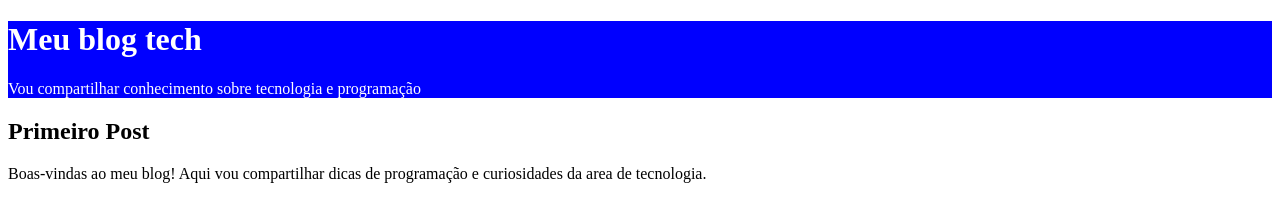
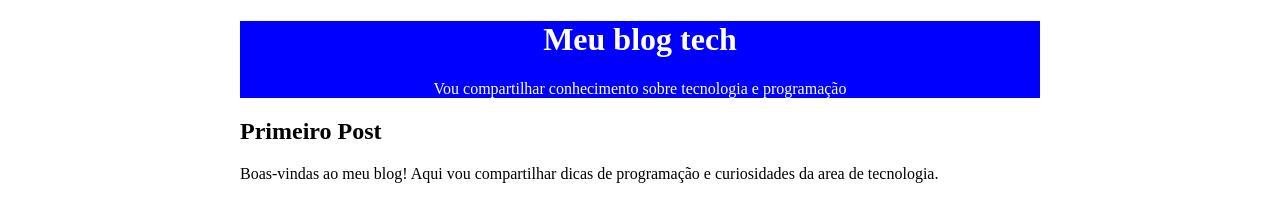
Before and after one commit to JAIROPEREIRA11/jairo-nova-pagina, a plain HTML site: page index.html in a window 1280 px wide. Drawn offline with Linux system fonts and the light colour scheme.

Commit message:
atualizar

```diff
--- a/index.html
+++ b/index.html
@@ -1,6 +1,6 @@
-
 <!DOCTYPE html>
 <html lang="pt-br">
+
 <head>
     <meta charset="UTF-8">
     <meta name="viewport" content="width=device-width, initial-scale=1.0">
@@ -9,16 +9,25 @@
         header {
             background: blue;
             color: #FFFFFF;
+            text-align: center;
+            max-width: 800px;
+            margin: 0 auto;
+        }
+
         main {
             background: #FFFFFF;
             color: #183C63
+            text-align: center;
+            max-width: 800px;
+            margin: 0 auto;
         }
     </style>
 </head>
+
 <body>
     <header>
         <h1>Meu blog tech</h1>
-<p>Vou compartilhar conhecimento sobre tecnologia e programação   </p>
+        <p>Vou compartilhar conhecimento sobre tecnologia e programação </p>
     </header>
 
     <main>
@@ -27,4 +36,5 @@
     </main>
 
 </body>
+
 </html>
```
Lines whose indentation alone changed are shown as unchanged.
